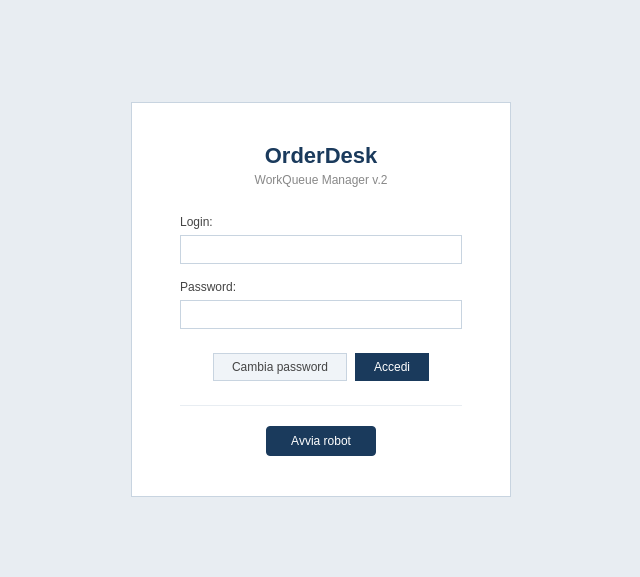
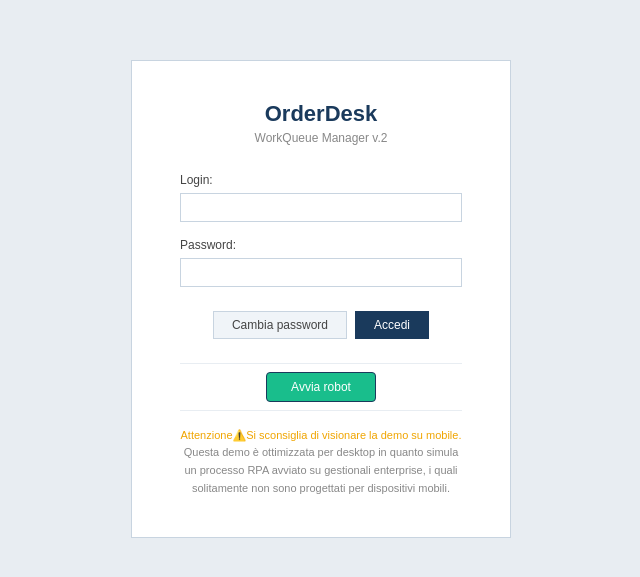
Before and after one commit to roxyle/rpa-workqueue-simulator, a Next.js app: page /dashboard in a window 1280 px wide. Shown: the part 101-678 px from the top of the page, without its empty margins (319-959 px from the left). Built offline with nearby package versions, Linux system fonts and the light colour scheme.

Commit message:
chore: added desktop warning in login form

```diff
--- a/src/components/login/LoginForm.tsx
+++ b/src/components/login/LoginForm.tsx
@@ -112,20 +112,29 @@ export default function LoginForm(){
                 </button>
             </div>
 
-            <div style={{ borderTop: "1px solid #e8edf2", paddingTop: "20px", textAlign: "center" }}>
+            <div style={{ borderTop: "1px solid #e8edf2", paddingTop: "8px", textAlign: "center" }}>
                 <button onClick={startRobot}
                     style={{
                         padding: "7px 24px",
                         fontSize: "12px",
                         borderRadius: "4px",
                         border: "1px solid #1a3a5c",
-                        backgroundColor: "#1a3a5c",
+                        backgroundColor: "#19be8c",
                         color: "#ffffff",
                         cursor: "pointer",
                         fontWeight: "500",
                     }}>
                         Avvia robot
                 </button>
+
+
+                <div style={{ borderTop: "1px solid #e8edf2", paddingTop: "16px", marginTop: "8px", textAlign: "center" }}>
+                    <div style={{ fontSize: "11px", color: "#888", lineHeight: "1.6" }}>
+                        <span style={{ color: "#f0a500", fontWeight: "500"}}>Attenzione⚠️Si sconsiglia di visionare la demo su mobile.</span>
+                        {" "}Questa demo è ottimizzata per desktop in quanto simula un processo RPA avviato su
+                        gestionali enterprise, i quali solitamente non sono progettati per dispositivi mobili.
+                    </div>
+                </div>
             </div>
 
         </div>
```
Also changed, not shown: public/rob1.png (added).
